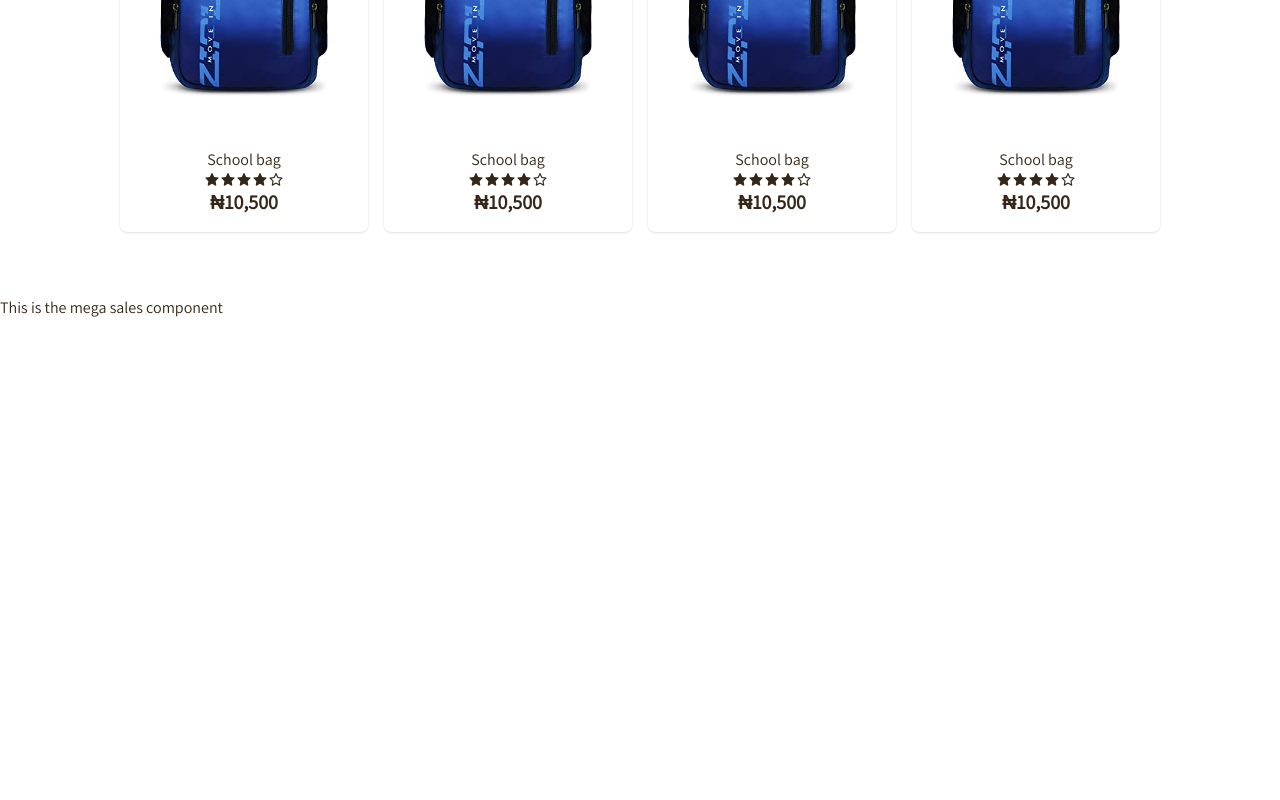
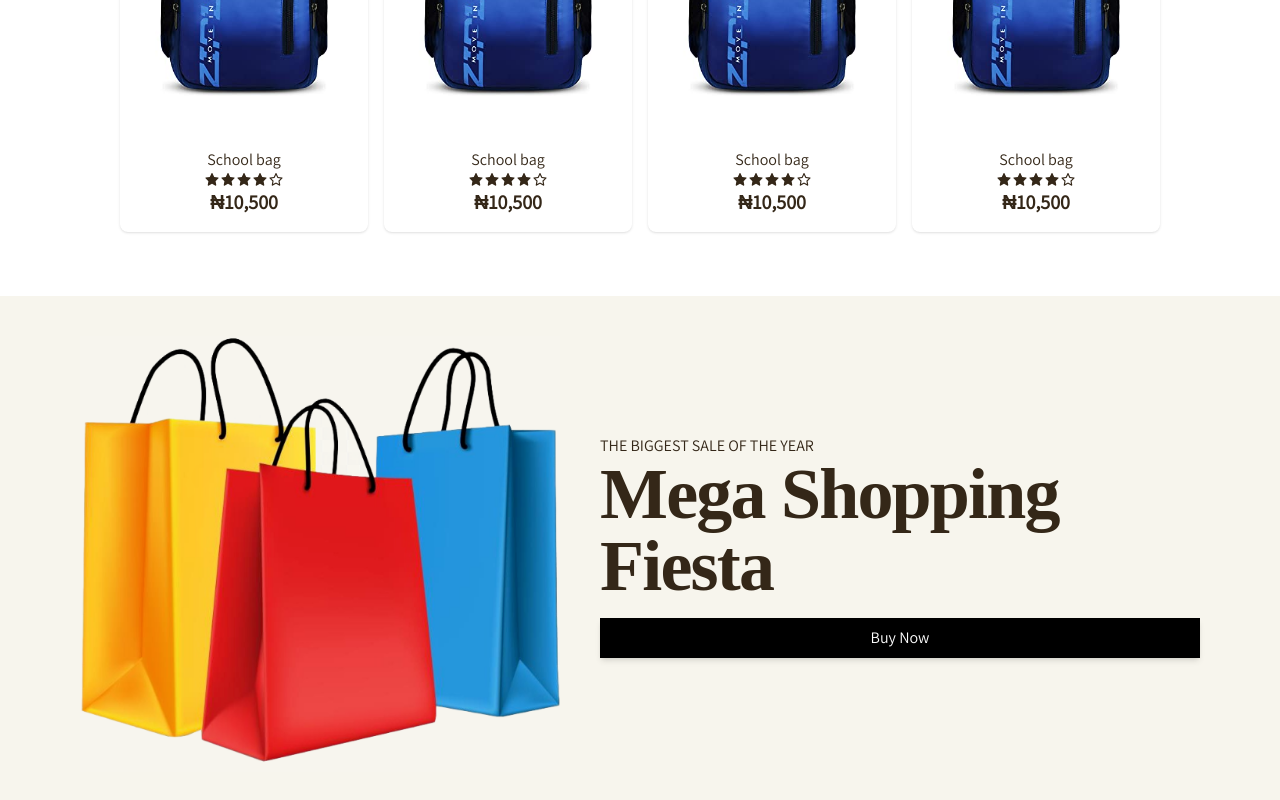
Before and after one commit to AkhatorEnosa/online-store, a React (Create React App) app: page / in a window 1280 px wide. Shown: the part 1815-2615 px from the top of the page. Before the commit the page ends 2135 px from the top, so only its background shows below. Built offline with nearby package versions, Linux system fonts and the light colour scheme; the HTML template or start-up script is replaced by a standard one; a web font is replaced by a local one.

Commit message:
mega sales

```diff
--- a/src/App.css
+++ b/src/App.css
@@ -5,6 +5,14 @@ body {
   color: rgb(52, 39, 24);
 }
 
-.logo {
+.logo,.fiesta {
   font-family: 'Allison', cursive;
 }
+
+.fiesta {
+  /* text-shadow: 0px 0px 5px #f7f5ed; */
+}
+
+/* .big-sale{
+  background-image: url('./assets/happy2.png');
+} */
--- a/src/components/MegaSales.jsx
+++ b/src/components/MegaSales.jsx
@@ -1,11 +1,19 @@
 import React from 'react';
+import ShopBag from '../assets/happy.png';
 
 const MegaSales = () => {
   return (
-    <div>
-      This is the mega sales component
+    <div className="w-full flex justify-center align-middle bg-[#f7f5ed] items-center px-20 py-10">
+        <img src={ShopBag} alt="shopping bag" className='lg:w-[30rem] md:w-[25rem] w-[10rem]'/>
+      <div className="flex flex-col ml-10 z-50">
+        <p>THE BIGGEST SALE OF THE YEAR</p>
+        <h1 className='lg:text-7xl text-3xl tracking-tight font-extrabold fiesta'>Mega Shopping Fiesta</h1>
+        <button className="px-8 py-2 hover:bg-[#fed243] hover:text-black bg-[#000] text-white my-4 shadow-md duration-300">
+          Buy Now
+        </button>
+      </div>
     </div>
-  );
-};
+  )
+}
 
-export default MegaSales;
+export default MegaSales
```
Also changed, not shown: src/assets/happy.jpeg, src/assets/happy.png (added).
